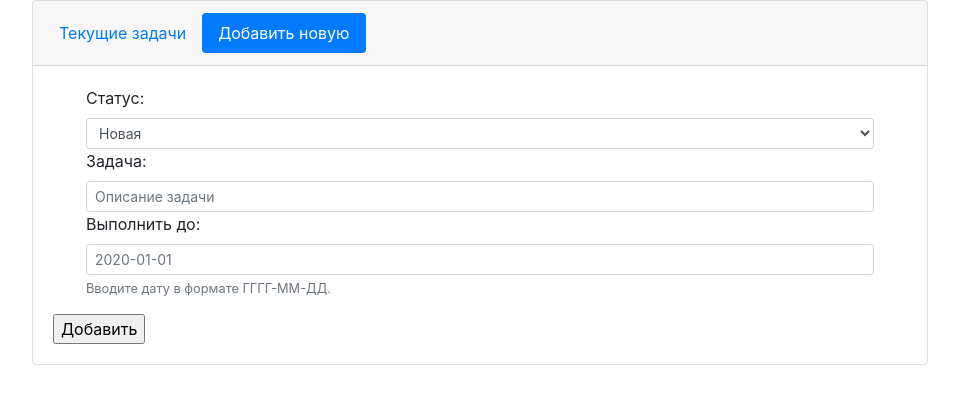
After one commit to nrbksv/to_do_list, a Django app: page /add/ in a window 1280 px wide. The commit adds this page. Shown: the top 404 px of the page, without its empty margins (160-1119 px from the left). Run offline with Django 3.2, Linux system fonts and the light colour scheme; some libraries are stand-ins or nearby versions.

Commit message:
Added a form for creating new tasks.

```diff
--- /dev/null
+++ b/to_do_list/task/templates/add_task.html
@@ -0,0 +1,33 @@
+{% extends 'page_pattern.html' %}
+
+{% block content %}
+      <div class="card-header">
+        <ul class="nav nav-pills card-header-pills">
+          <li class="nav-item">
+            <a class="nav-link" href="/">Текущие задачи</a>
+          </li>
+          <li class="nav-item">
+            <a class="nav-link active" href="/add/">Добавить новую</a>
+          </li>
+        </ul>
+      </div>
+      <div class="card-body">
+        <form action="" method="POST">
+            {% csrf_token %}
+            <div class="form-group row px-5">
+                <label for="status">Статус: </label>
+                <select class="form-control form-control-sm" name="status">'
+                    <option value="new">Новая</option>
+                    <option value="in_progress">В процессе</option>
+                    <option value="done">Сделано</option>
+                </select>
+                <label for="description">Задача:</label>
+                <input class="form-control form-control-sm" type="text" name="description" placeholder="Описание задачи" required>
+                <label for="date">Выполнить до:</label>
+                <input class="form-control form-control-sm" type="text" name="deadline" placeholder="2020-01-01">
+                <small id="HelpBlock" class="form-text text-muted">Вводите дату в формате ГГГГ-ММ-ДД.</small>
+            </div>
+            <input type="button" value="Добавить"/>
+        </form>
+      </div>
+{% endblock %}
--- a/to_do_list/task/templates/main_page.html
+++ b/to_do_list/task/templates/main_page.html
@@ -8,7 +8,7 @@
             <a class="nav-link active" href="#">Текущие задачи</a>
           </li>
           <li class="nav-item">
-            <a class="nav-link" href="#">Добавить новую</a>
+            <a class="nav-link" href="/add/">Добавить новую</a>
           </li>
         </ul>
       </div>
--- a/to_do_list/task/views.py
+++ b/to_do_list/task/views.py
@@ -3,3 +3,7 @@ from django.shortcuts import render
 
 def main_view(request):
     return render(request, 'main_page.html')
+
+
+def add_task(request):
+    return render(request, 'add_task.html')
--- a/to_do_list/to_do_list/urls.py
+++ b/to_do_list/to_do_list/urls.py
@@ -15,9 +15,10 @@ Including another URLconf
 """
 from django.contrib import admin
 from django.urls import path
-from task.views import main_view
+from task.views import main_view, add_task
 
 urlpatterns = [
     path('admin/', admin.site.urls),
     path('', main_view),
+    path('add/', add_task),
 ]
```
